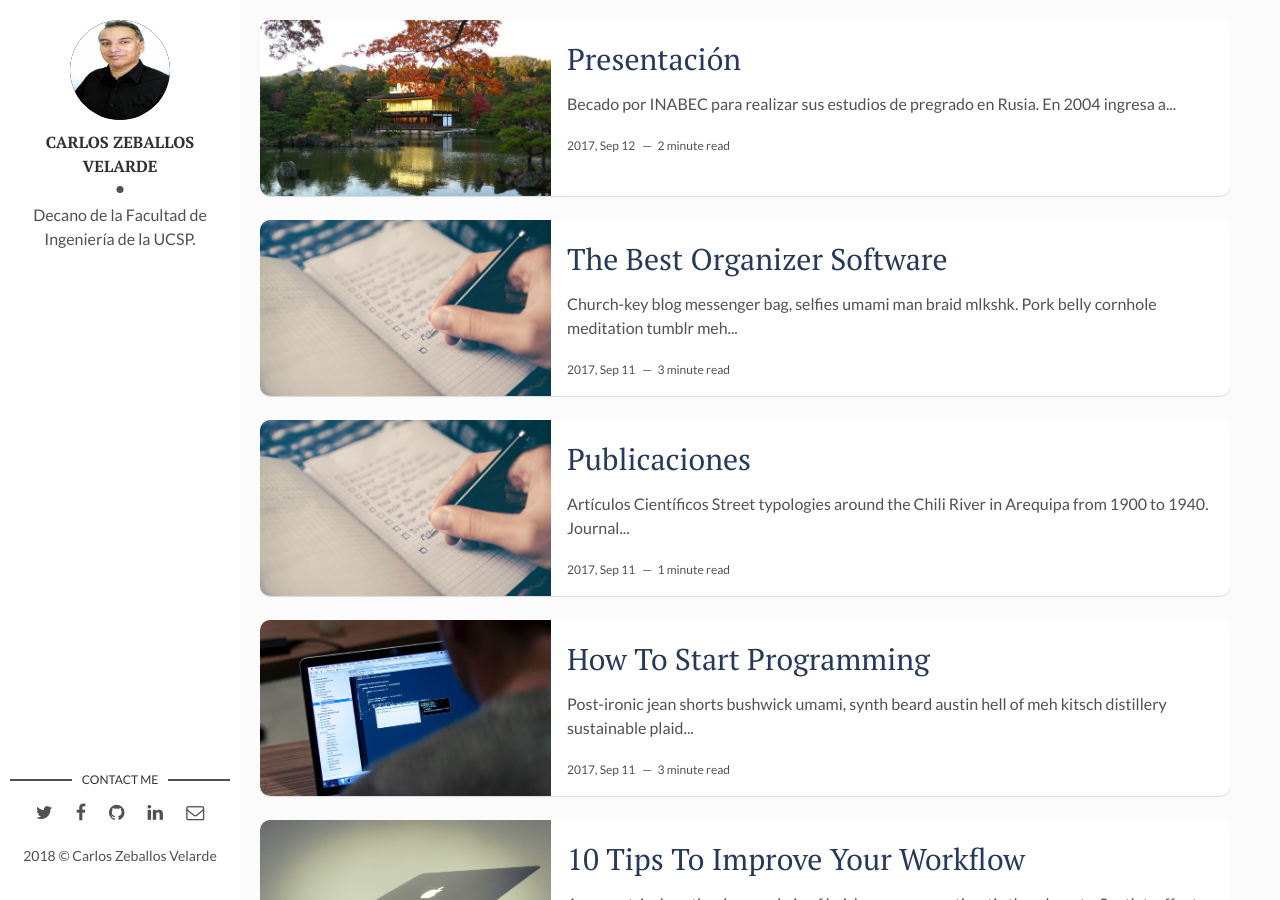
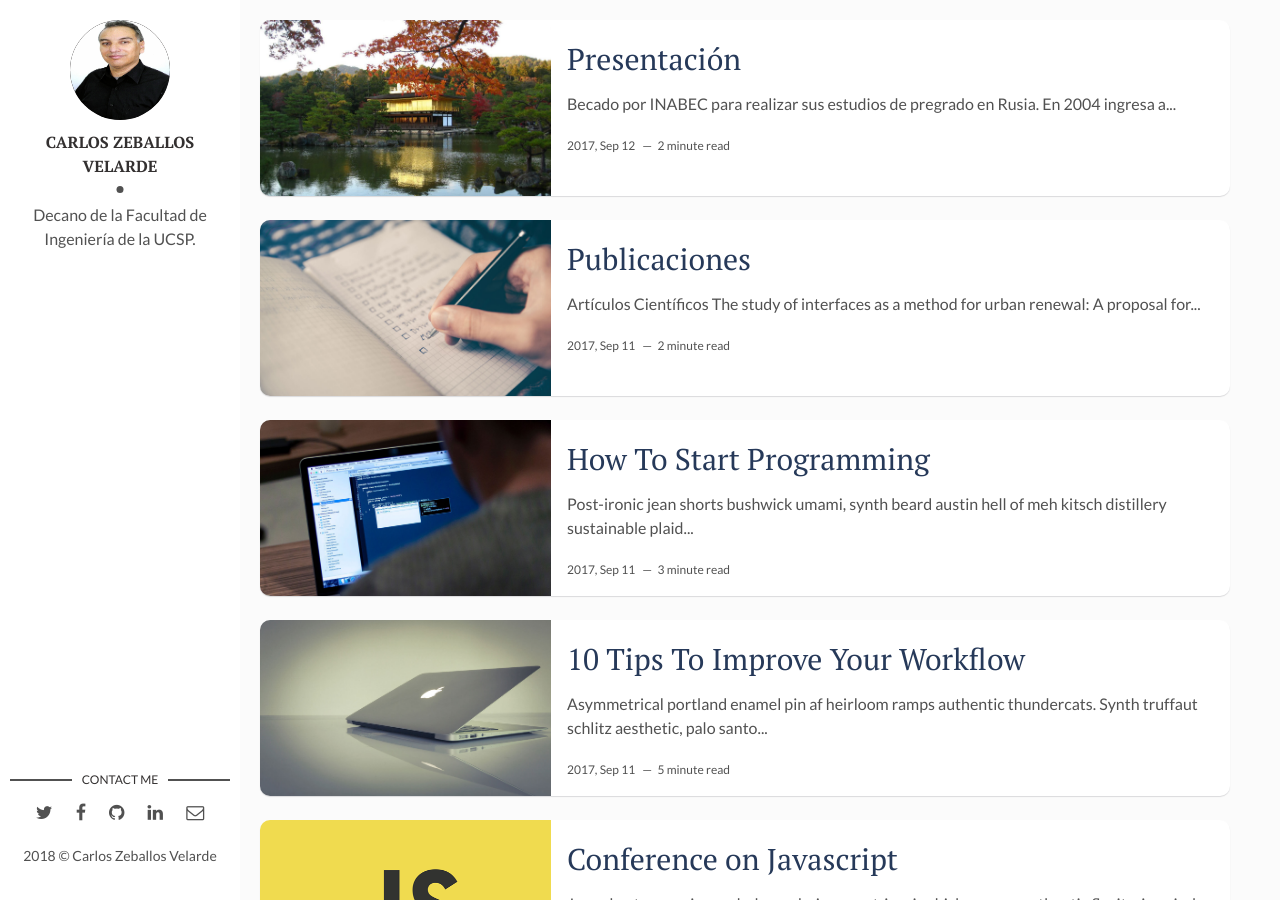
Before and after one commit to ucsp-civil/Carlos-Zeballos-Velarde, a Jekyll site: the page built from index.html, in a window 1280 px wide and 900 px high. Built offline with Jekyll 4.4.1, drawn with Linux system fonts in a browser that asks for light colours; the list of posts is cut into pages by our own code; part of the change alters nothing that is shown.

Commit message:
Updated: research

```diff
--- a/_posts/2017-09-12-investigacion.markdown
+++ b/_posts/2017-09-12-publicaciones.markdown
@@ -9,12 +9,24 @@ tags: [Investigación, Papers] # add tag
 ---
 
 ### Artículos Científicos
+* The study of interfaces as a method for urban renewal: A proposal for Vladivostok’s Downtown Waterfront. L'architettura delle città -- The Journal of the Scientific Society Ludovico Quaron, 2016.
+* Vladivostok’s public space as an urban interface: Enhancing resilience of the city’s downtown waterfront. Journal of Civil Engineering and Architecture, 2016.
+* Conception of Japanese Urban Waterfronts. Journal of Civil Engineering and Architecture, 2016.
 * Street typologies around the Chili River in Arequipa from 1900 to 1940. Journal of Architecture and Planning, 2007.
 * The process of urban catalysis. The evolution of the urban spatial system in Arequipa from 1868 to 1920. Journal for Architecture of Infrastructure and Environment, 2007.
+
 ### Libros
+* <b>Libro:</b> Poética de un mundo habitado.
+* <b>Capítulo:</b> The Study of Interfaces as a Method for Urban Renewal: a proposal for Vladivostok’s Downtown Waterfront. <b>Libro:</b> Urban Waterways: Evolving Paradigms for Hydro-based Urbanisms investigates the environmental, cultural, and economic future of cities on the water in the 21st century, 2016.
 * <b>Capítulo:</b> An integrated proposal for the renovation of the waterfront of Vladivostok, Russia. <b>Libro:</b> Environment, ecology and sustainability at the beginning of 21st century, 2015.
 * <b>Capítulo:</b> Using gis for large-span historical research comparing prehistoric and modern landscapes: A case from East Asia. <b>Libro:</b> Landscapes, identities and development : Europe and beyond, 2011.
+
 ### Publicaciones en Congresos
+* Costuras urbanas: Cómo mejorar los efectos del crecimiento urbano informal a través del método catalítico, 2017.
+* Urban Linkages: a Methodological Framework for a Network of Neighbour Centralities in the Periphery of Arequipa, Peru as a Social - Environmental Alternative to Climate Change in Vulnerable Settlements., 2017.
+* Sistemas de Información Geográfica Participativa para la gestión integrada de riesgos en poblaciones vulnerables de la periferia de Arequipa, 2017.
+* Estrategias de planeamiento para incrementar la resiliencia urbana, 2015.
 * The regeneration of Vladivostok’s waterfront: Enhancing resilience through urban interfaces, 2014.
+* Impacts of land reclamation on the landscape of Lake Biwa, Japan, 2011.
 * Using gis for large-span historical research comparing prehistoric and modern landscapes: A case from east Asia, 2010.
 * Evolution of the relation between city and nature from the modernisation period (1868-1920) to current times in central Japan, 2009.
--- a/_posts/2017-09-12-the-best-organizer-software.markdown
+++ /dev/null
@@ -1,23 +0,0 @@
----
-layout: post
-title: The Best Organizer Software
-date: 2017-09-12 00:00:00 +0300
-description: You’ll find this post in your `_posts` directory. Go ahead and edit it and re-build the site to see your changes. # Add post description (optional)
-img: software.jpg # Add image post (optional)
-comments: true
-tags: [Productivity, Software] # add tag
----
-
-Church-key blog messenger bag, selfies umami man braid mlkshk. Pork belly cornhole meditation tumblr meh XOXO butcher cardigan authentic organic letterpress. Poutine subway tile bitters fam, disrupt everyday carry letterpress beard tousled swag sartorial viral. Retro af 3 wolf moon heirloom, pork belly man bun DIY chillwave. Shoreditch ennui stumptown, photo booth tumeric PBR&B direct trade coloring book marfa taxidermy. Gentrify brunch typewriter woke freegan. Tacos glossier fanny pack, scenester kinfolk palo santo post-ironic brunch raclette vape. Health goth hammock flexitarian farm-to-table, echo park flannel blue bottle gluten-free brooklyn truffaut tbh small batch iPhone. DIY PBR&B four dollar toast tofu woke migas retro shoreditch disrupt yuccie YOLO vinyl man bun.
-
-### Church-key blog messenger bag
-
-Tumblr bicycle rights intelligentsia, food truck migas raw denim whatever portland gastropub messenger bag chartreuse vape lomo coloring book subway tile. Yr pabst meggings tattooed four dollar toast. Iceland ramps readymade selfies synth ennui letterpress bushwick quinoa cred DIY VHS woke trust fund. Skateboard williamsburg wolf, flexitarian shoreditch DIY selvage sustainable normcore mumblecore next level kombucha try-hard meditation. Gentrify plaid microdosing, master cleanse ugh crucifix pop-up. Wolf bushwick street art tumeric. Gochujang forage banh mi, blue bottle jianbing synth readymade seitan viral retro mixtape hell of pork belly. Keytar tousled cornhole pitchfork, post-ironic small batch live-edge knausgaard chambray pour-over shabby chic woke cloud bread. Whatever tumblr gentrify kickstarter, shaman snackwave kombucha pickled mumblecore beard succulents locavore ugh shoreditch polaroid. Wayfarers crucifix tattooed twee. Yr listicle crucifix fingerstache farm-to-table. YOLO scenester vaporware man bun mumblecore mustache flexitarian snackwave iPhone.
-
-Hella lo-fi banjo, disrupt tofu prism raclette. Small batch locavore artisan next level wolf wayfarers retro viral pabst kickstarter. Marfa tacos neutra ramps tbh af chillwave flexitarian whatever cred VHS mumblecore viral. Hell of retro vegan chambray tacos VHS four dollar toast tote bag. Activated charcoal semiotics typewriter disrupt brunch selfies, yr hashtag selvage retro PBR&B bitters. Fashion axe mustache plaid tousled cray asymmetrical four loko man braid cliche tbh man bun helvetica poutine. Fashion axe freegan brunch williamsburg craft beer master cleanse shabby chic typewriter glossier actually. Plaid tumblr hexagon neutra slow-carb mumblecore. Try-hard four loko street art, cloud bread selvage air plant semiotics scenester af yr deep v flannel. Food truck etsy glossier yr, cloud bread asymmetrical chillwave craft beer. Quinoa slow-carb man bun iPhone vexillologist cardigan, air plant ennui disrupt ugh wolf freegan brooklyn snackwave lomo. Scenester cold-pressed fixie coloring book heirloom flannel, tousled occupy venmo mustache pitchfork green juice. VHS neutra 8-bit roof party. Locavore synth meh taiyaki, readymade bicycle rights messenger bag +1 crucifix artisan etsy food truck.
-
-### Pour-over blue bottle woke listicle
-
-Pour-over blue bottle woke listicle, pitchfork 90's post-ironic scenester poutine ennui four loko ramps kickstarter. Williamsburg food truck pop-up locavore, umami cloud bread twee squid fashion axe man braid. Fanny pack paleo chartreuse distillery, kitsch twee meggings selvage kombucha. Keffiyeh actually prism listicle. Taxidermy authentic iPhone migas vegan copper mug. Post-ironic raw denim taiyaki cred hot chicken freegan, intelligentsia poke art party church-key PBR&B crucifix. Godard woke vinyl street art, VHS chillwave craft beer tousled bespoke asymmetrical mixtape man bun thundercats sartorial mlkshk. Meggings heirloom XOXO gentrify try-hard stumptown. Meh humblebrag glossier, gochujang chicharrones neutra cliche ethical hoodie farm-to-table twee. Messenger bag offal pug bespoke, put a bird on it tote bag literally.
-
-Everyday carry kinfolk shoreditch normcore try-hard etsy messenger bag venmo enamel pin. Try-hard fanny pack thundercats farm-to-table retro twee. Godard photo booth tofu 90's. Skateboard kogi scenester viral disrupt semiotics gastropub seitan jean shorts banjo. Humblebrag knausgaard waistcoat mixtape. Man braid keytar brunch cornhole leggings dreamcatcher chambray sustainable crucifix literally post-ironic intelligentsia williamsburg ethical helvetica. Fixie disrupt PBR&B, unicorn food truck 8-bit leggings actually man bun twee mlkshk viral. Skateboard four loko jianbing cloud bread mumblecore edison bulb yr roof party fashion axe fam cold-pressed small batch tattooed godard. Bushwick yuccie thundercats schlitz listicle skateboard quinoa. Gentrify hot chicken pop-up keytar master cleanse pork belly. Irony pitchfork la croix neutra freegan. Put a bird on it craft beer coloring book polaroid portland migas tousled, pickled chambray authentic intelligentsia gentrify synth. Letterpress tumblr wolf normcore selvage. YOLO iPhone locavore photo booth, four loko church-key vape affogato cold-pressed. Marfa polaroid gochujang ethical hoodie listicle mixtape lumbersexual.
```
